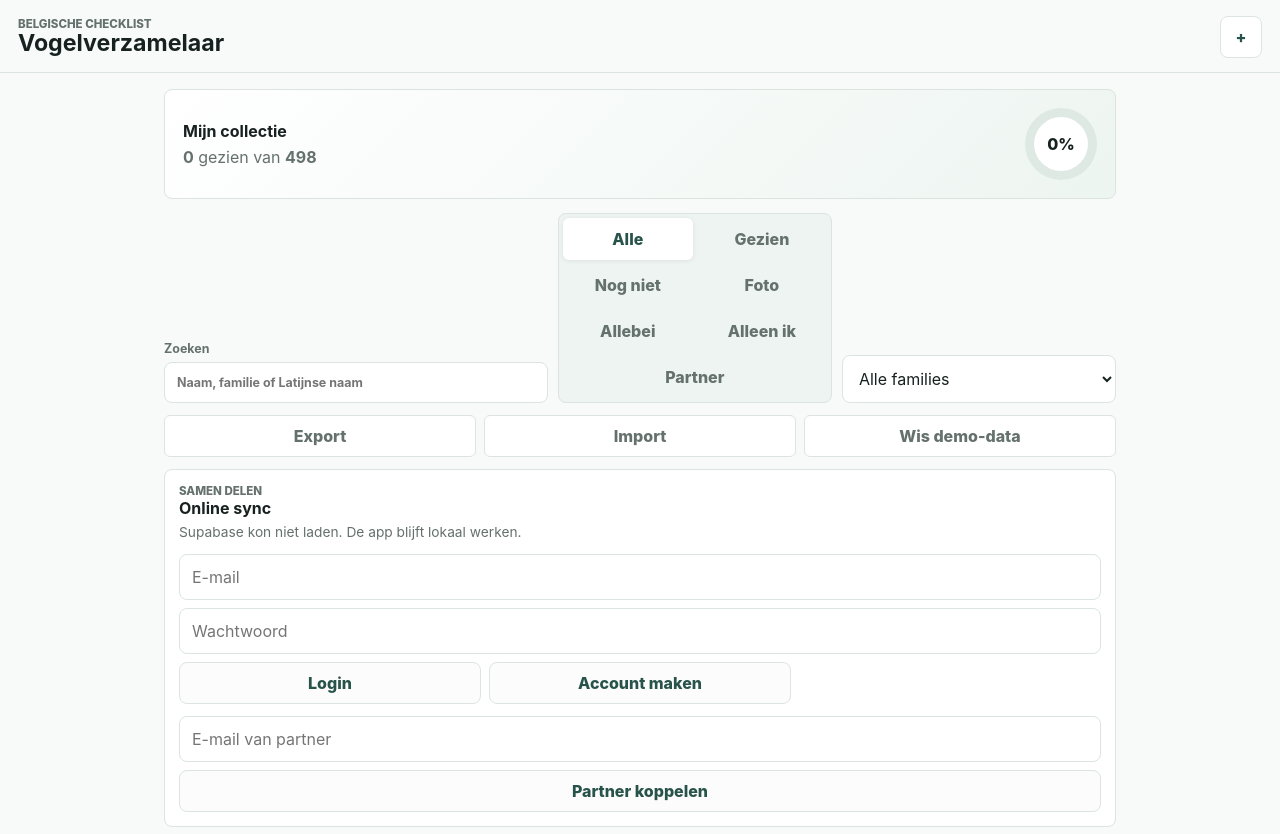
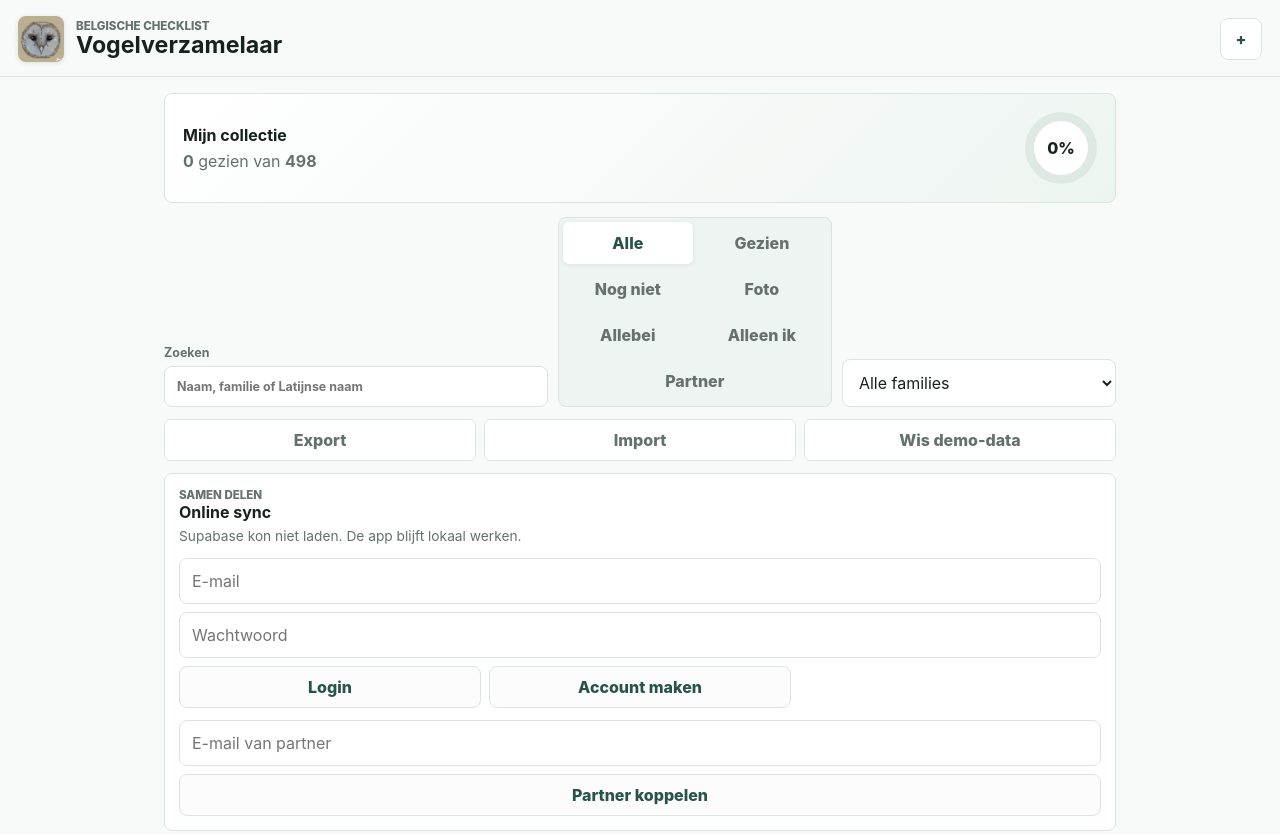
Before and after one commit to Besje05/Vogelspotter, a plain HTML site: page index.html in a window 1280 px wide. Shown: the top 834 px of the page. Drawn offline with Linux system fonts and the light colour scheme; a script that the page names is missing.

Commit message:
Add files via upload

```diff
--- a/index.html
+++ b/index.html
@@ -12,9 +12,12 @@
   </head>
   <body>
     <header class="app-header">
-      <div>
-        <p class="eyebrow">Belgische checklist</p>
-        <h1>Vogelverzamelaar</h1>
+      <div class="brand">
+        <img class="brand-logo" src="icons/icon-192.png" alt="" aria-hidden="true">
+        <div>
+          <p class="eyebrow">Belgische checklist</p>
+          <h1>Vogelverzamelaar</h1>
+        </div>
       </div>
       <button class="icon-button" id="installButton" type="button" hidden title="Installeer app" aria-label="Installeer app">
         <span aria-hidden="true">+</span>
--- a/service-worker.js
+++ b/service-worker.js
@@ -1,4 +1,4 @@
-const CACHE_NAME = "vogelverzamelaar-v10";
+const CACHE_NAME = "vogelverzamelaar-v11";
 const ASSETS = [
   "./",
   "./index.html",
--- a/styles.css
+++ b/styles.css
@@ -47,6 +47,22 @@ button {
   background: rgba(247, 250, 248, 0.94);
   border-bottom: 1px solid var(--line);
   backdrop-filter: blur(18px);
+}
+
+.brand {
+  display: flex;
+  align-items: center;
+  min-width: 0;
+  gap: 12px;
+}
+
+.brand-logo {
+  width: 46px;
+  height: 46px;
+  flex: 0 0 auto;
+  border-radius: 8px;
+  object-fit: cover;
+  box-shadow: 0 1px 5px rgba(23, 33, 31, 0.12);
 }
 
 h1,
```
